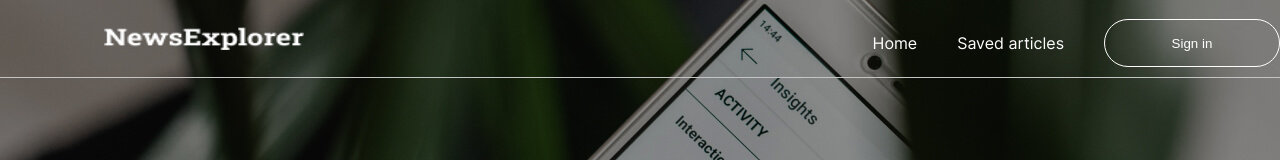
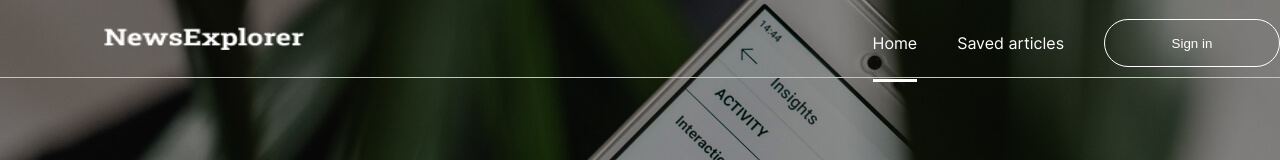
Before and after one commit to shimritz/news-explorer-frontend, a React (Create React App) app: page / in a window 1280 px wide. Shown: the top 160 px of the page. Built offline with nearby package versions, Linux system fonts and the light colour scheme.

Commit message:
nav tab selected has underline

```diff
--- a/src/components/Navigation/Navigation.css
+++ b/src/components/Navigation/Navigation.css
@@ -59,6 +59,11 @@
   padding-bottom: 26px;
 }
 
+.nav__link_selected {
+  border-bottom: solid 3px #ffffff;
+  padding-bottom: 26px;
+}
+
 .nav__signin-btn {
   width: 176px;
   height: 48px;
--- a/src/components/Navigation/Navigation.js
+++ b/src/components/Navigation/Navigation.js
@@ -1,14 +1,25 @@
+import { useEffect, useState } from "react";
 import { Link } from "react-router-dom";
 import logo from "../../assets/icons/logo.png";
 import logo_black from "../../assets/icons/BlackLogo.svg";
 import exitIcon from "../../assets/icons/exitIcon.svg";
 import DrawerToggleButton from "../SideDrawer/DrawerToggleButton";
+import { useLocation } from "react-router-dom";
 
 function Navigation({
   isBackgroundWhite,
   handleSignInClick,
   drawerClickHandler,
 }) {
+  const location = useLocation();
+  const [isHomeTabOpen, setIsHomeTabOpen] = useState(false);
+
+  useEffect(() => {
+    location.pathname === "/"
+      ? setIsHomeTabOpen(true)
+      : setIsHomeTabOpen(false);
+  }, [location]);
+
   return (
     <nav className="nav">
       {/* <img className="nav__logo" src={logo} /> */}
@@ -25,7 +36,10 @@ function Navigation({
       <ul className="nav__links">
         <li className="link">
           <Link
-            className={isBackgroundWhite ? "nav__link_black" : "nav__link"}
+            className={[
+              isBackgroundWhite ? "nav__link_black" : "nav__link",
+              isHomeTabOpen && "nav__link_selected",
+            ].join(" ")}
             to="/"
           >
             Home
@@ -33,7 +47,10 @@ function Navigation({
         </li>
         <li className="link">
           <Link
-            className={isBackgroundWhite ? "nav__link_black" : "nav__link"}
+            className={[
+              isBackgroundWhite ? "nav__link_black" : "nav__link",
+              !isHomeTabOpen && "nav__link_selected",
+            ].join(" ")}
             to="/saved-news"
           >
             Saved articles
```
